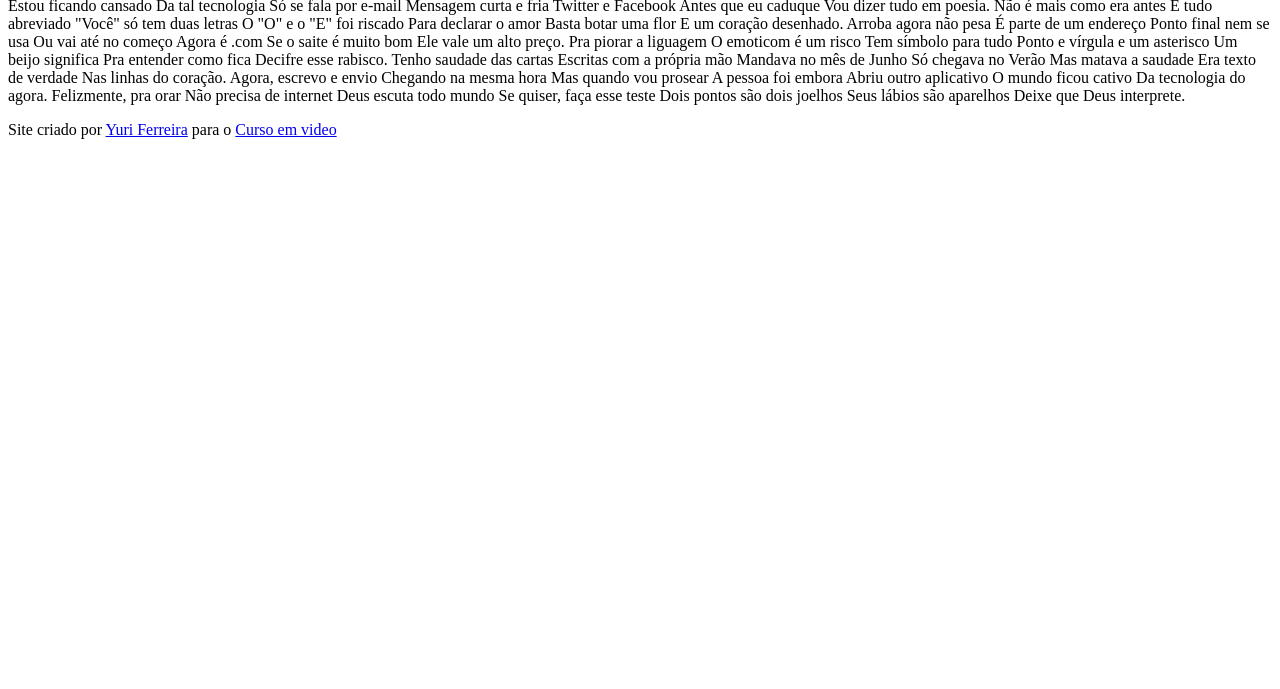
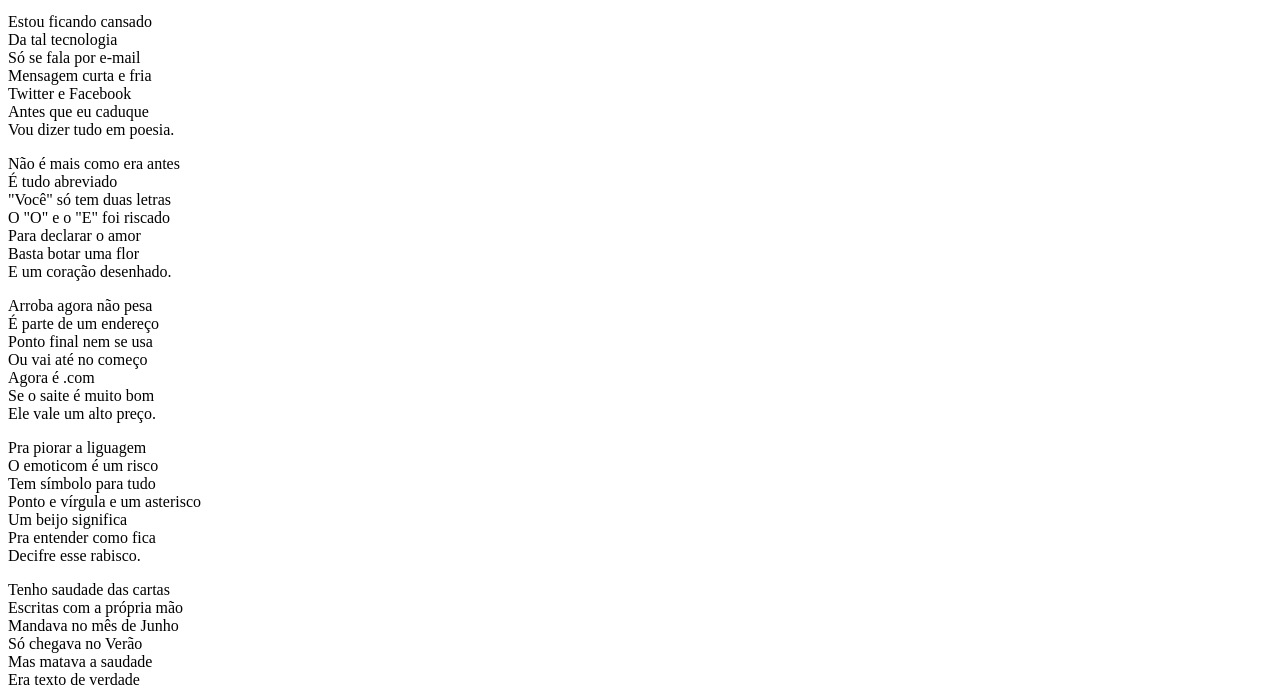
Before and after one commit to devyuriferreira/projeto-cordel, a plain HTML site: page index.html in a window 1280 px wide. Shown: the part 101-790 px from the top of the page. Drawn offline with Linux system fonts and the light colour scheme.

Commit message:
inserindo conteudo

```diff
--- /dev/null
+++ b/estilo/style.css
@@ -0,0 +1 @@
+@charset "UTF-8";
--- a/index.html
+++ b/index.html
@@ -5,65 +5,96 @@
     <meta http-equiv="X-UA-Compatible" content="IE=edge">
     <meta name="viewport" content="width=device-width, initial-scale=1.0">
     <title>Projeto Cordel</title>
+    <link rel="stylesheet" href="estilo/style.css">
 </head>
 <body>
         <header>
-        <h1>Cordel Moderno</h1>
-        Por <a href="https://www.recantodasletras.com.br/poesias/3186743">Milton Duarte</a>
+        <h1>
+            Cordel Moderno
+        </h1>
+        Por <a href="https://www.recantodasletras.com.br/poesias/3186743" target="_blank">Milton Duarte</a>
         </header>
-    Estou ficando cansado
-    Da tal tecnologia
-    Só se fala por e-mail
-    Mensagem curta e fria
-    Twitter e Facebook
-    Antes que eu caduque
+
+    <section>
+        <p>
+    Estou ficando cansado <br>
+    Da tal tecnologia <br>
+    Só se fala por e-mail <br>
+    Mensagem curta e fria <br>
+    Twitter e Facebook <br>
+    Antes que eu caduque <br>
     Vou dizer tudo em poesia.
+        </p>
+    </section>
 
-    Não é mais como era antes
-    É tudo abreviado
-    "Você" só tem duas letras
-    O "O" e o "E" foi riscado
-    Para declarar o amor
-    Basta botar uma flor
+    <section>
+        <p>
+    Não é mais como era antes <br>
+    É tudo abreviado <br>
+    "Você" só tem duas letras <br>
+    O "O" e o "E" foi riscado <br>
+    Para declarar o amor <br>
+    Basta botar uma flor <br>
     E um coração desenhado.
-    Arroba agora não pesa
-    É parte de um endereço
-    Ponto final nem se usa
-    Ou vai até no começo
-    Agora é .com
-    Se o saite é muito bom
+        </p>
+
+        <p>
+    Arroba agora não pesa <br>
+    É parte de um endereço <br>
+    Ponto final nem se usa <br>
+    Ou vai até no começo <br>
+    Agora é .com <br>
+    Se o saite é muito bom <br>
     Ele vale um alto preço.
+        </p>
+    </section>
 
-    Pra piorar a liguagem
-    O emoticom é um risco
-    Tem símbolo para tudo
-    Ponto e vírgula e um asterisco
-    Um beijo significa
-    Pra entender como fica
+    <section>
+        <p>
+    Pra piorar a liguagem <br>
+    O emoticom é um risco <br>
+    Tem símbolo para tudo <br>
+    Ponto e vírgula e um asterisco <br>
+    Um beijo significa <br>
+    Pra entender como fica <br>
     Decifre esse rabisco.
+        </p>
+    </section>
 
-    Tenho saudade das cartas
-    Escritas com a própria mão
-    Mandava no mês de Junho
-    Só chegava no Verão
-    Mas matava a saudade
-    Era texto de verdade
+
+    <section>
+        <p>
+    Tenho saudade das cartas <br>
+    Escritas com a própria mão <br>
+    Mandava no mês de Junho <br>
+    Só chegava no Verão <br>
+    Mas matava a saudade <br>
+    Era texto de verdade <br>
     Nas linhas do coração.
-    Agora, escrevo e envio
-    Chegando na mesma hora
-    Mas quando vou prosear
-    A pessoa foi embora
-    Abriu outro aplicativo
-    O mundo ficou cativo
+        </p>
+
+        <p>
+    Agora, escrevo e envio <br>
+    Chegando na mesma hora <br>
+    Mas quando vou prosear <br>
+    A pessoa foi embora <br>
+    Abriu outro aplicativo <br>
+    O mundo ficou cativo <br>
     Da tecnologia do agora.
+        </p>
+    </section>
 
-    Felizmente, pra orar
-    Não precisa de internet
-    Deus escuta todo mundo
-    Se quiser, faça esse teste
-    Dois pontos são dois joelhos
-    Seus lábios são aparelhos
+    <section>
+        <p>
+    Felizmente, pra orar <br>
+    Não precisa de internet <br>
+    Deus escuta todo mundo <br>
+    Se quiser, faça esse teste <br>
+    Dois pontos são dois joelhos <br>
+    Seus lábios são aparelhos <br>
     Deixe que Deus interprete.
+        </p>
+    </section>
 
 <footer>
     <p>Site criado por <a href="#">Yuri Ferreira</a> para o <a href="#">Curso em video</a></p>
```
